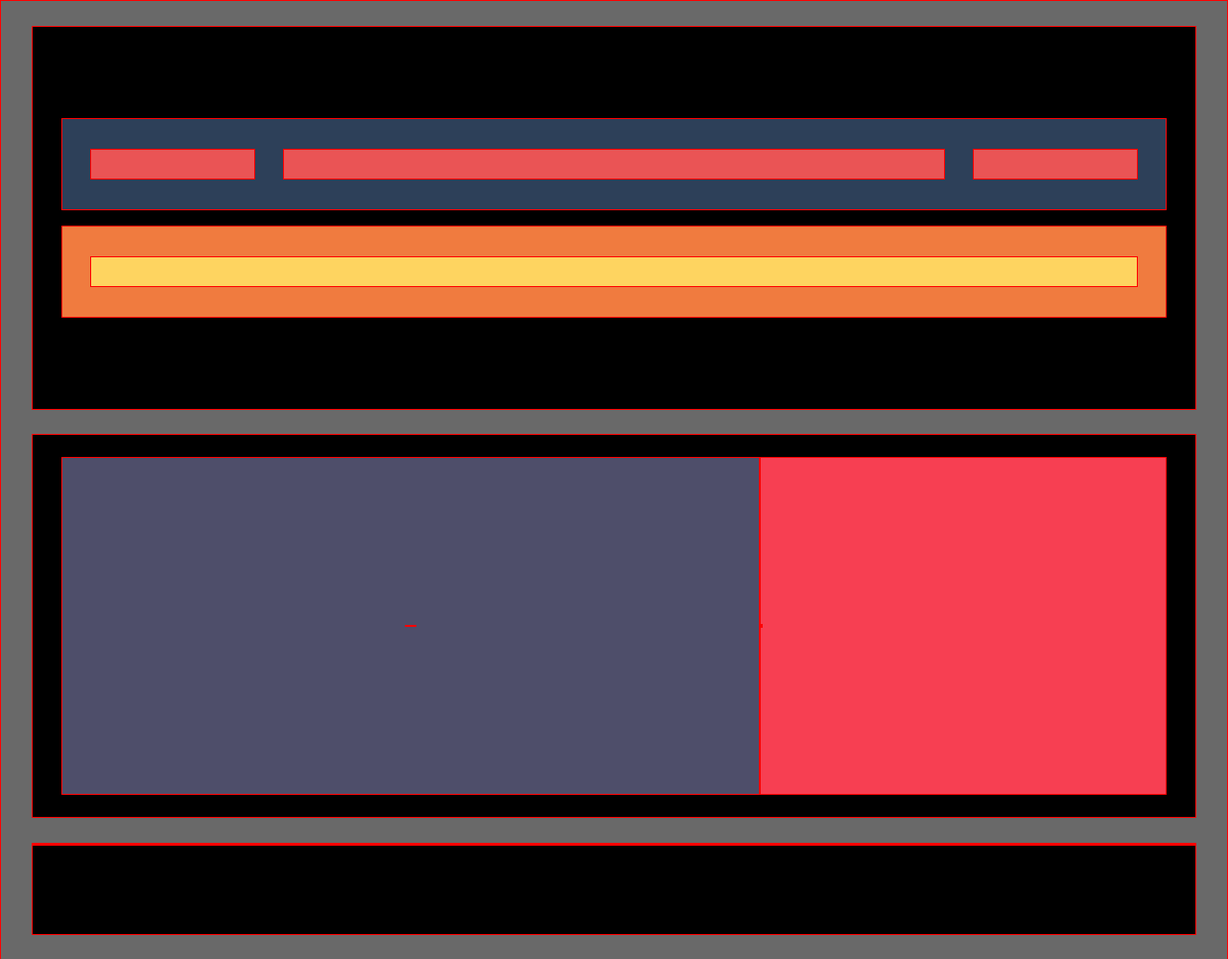
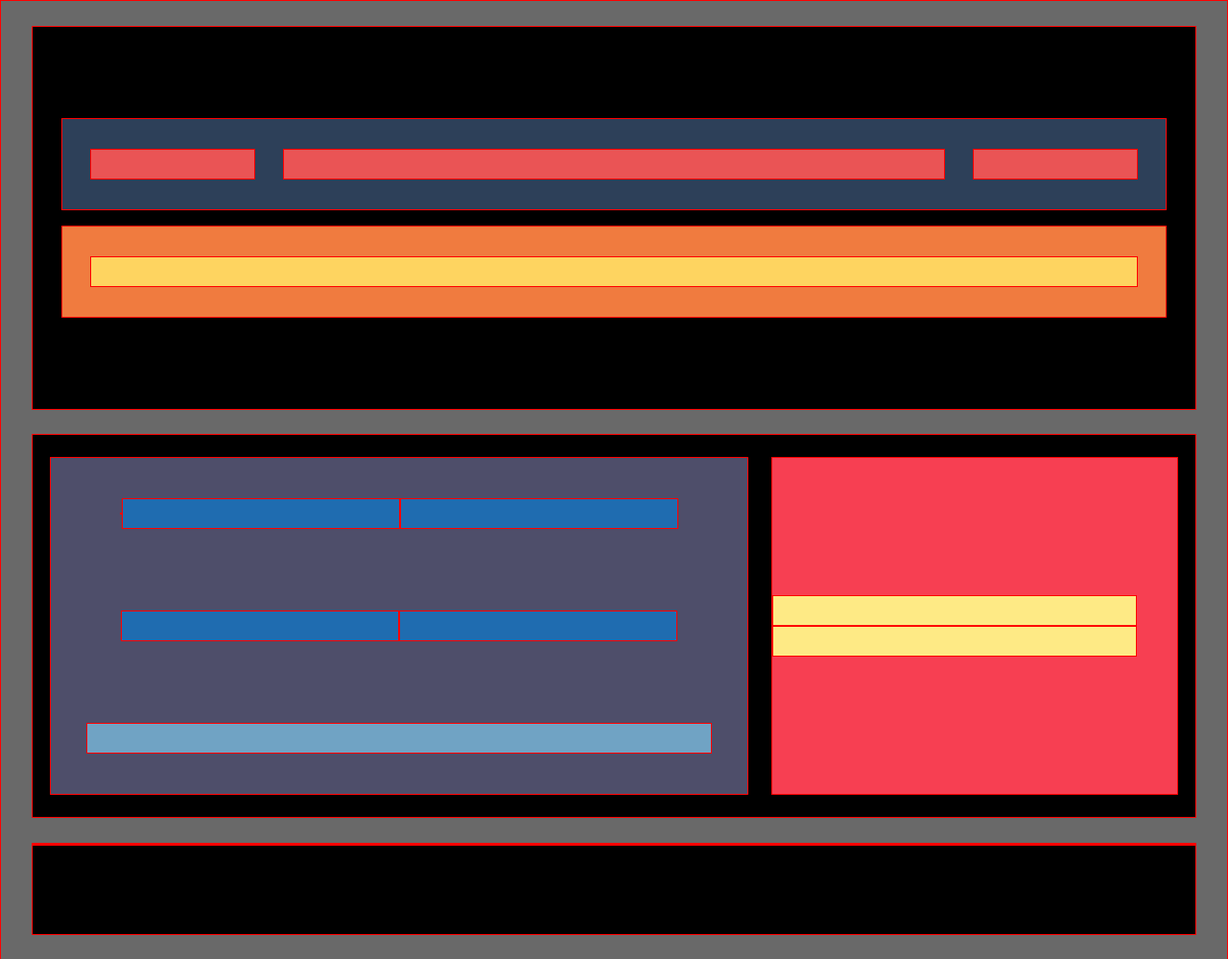
Before and after one commit to MinervaLong/example-flexbox_BEM, a plain HTML site: page index.html in a window 1280 px wide. Shown: the whole page at 96% size. Drawn offline with Linux system fonts and the light colour scheme.

Commit message:
Add size to midBox items

```diff
--- a/styles/style.css
+++ b/styles/style.css
@@ -123,11 +123,27 @@ main {
 .midBox__r1 {
     width: 60%;
     height: 22rem;
+    margin-right: 1.5rem;
 }
 
 .midBox__r2 {
     width: 35%;
     height: 22rem;
+}
+
+.midBox__r1Item {
+    width: 40%;
+    height: 2rem;
+}
+
+.midBox__r1LastI {
+    width: 90%;
+    height: 2rem;
+}
+
+.midBox__r2Item {
+    width: 90%;
+    height: 2rem;
 }
 
 /* Flexbox topBox and its elements */
```
